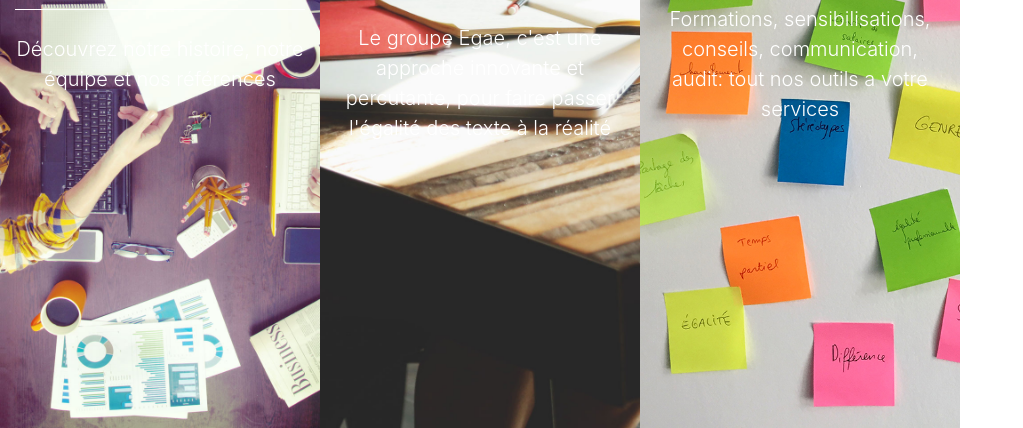
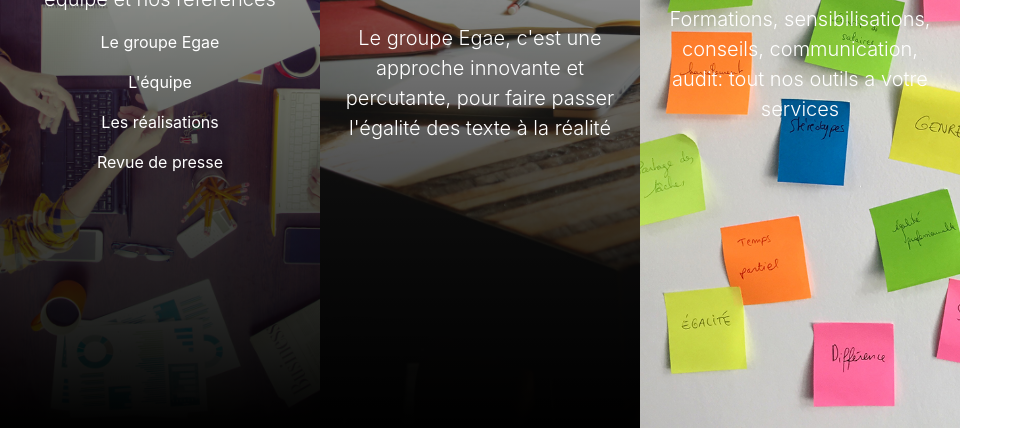
Before and after one commit to AndryRaza/Groupe_Egae, a plain HTML site: page index.html in a window 1280 px wide. Shown: the part 372-800 px from the top of the page, without its empty margins (0-1023 px from the left). Drawn offline with nearby package versions, Linux system fonts and the light colour scheme.

Commit message:
Rajout texte groupe lors du survolement

```diff
--- a/index.html
+++ b/index.html
@@ -29,7 +29,14 @@
                     <p class="lead text-center"> Découvrez notre histoire, notre équipe et nos références </p>
                 </div>
 
-
+            <!---------------------Andry------------------------------------->
+                <div class="text-center" id="hover_groupe">
+                    <p><a href="#">Le groupe Egae</a></p>
+                    <p><a href="#">L'équipe</a></p>
+                    <p><a href="#">Les réalisations</a></p>
+                    <p><a href="#">Revue de presse</a></p>
+                </div>
+            <!--------------------------------------------------------------->
             </div>
             <!------------------------------Section Andry--------------------------->
             <div class="col d-flex flex-column justify-content-center" id="approche">
@@ -41,10 +48,10 @@
                         l'égalité des texte à la réalité</p>
                 </div>
                 <div class="text-center" id="hover_approche">
-                    <p>L'approche du groupe Egae</p>
-                    <p>La participation comme méthode</p>
-                    <p>Partir des individu-e-s</p>
-                    <p>Percuter l'illusion de l'égalité</p>
+                    <p><a href="#">L'approche du groupe Egae</a></p>
+                    <p><a href="#">La participation comme méthode</a></p>
+                    <p><a href="#">Partir des individu-e-s</a></p>
+                    <p><a href="#">Percuter l'illusion de l'égalité</a></p>
                 </div>
             </div>
             <!---------------------Section solution ----------------------------------------------------->
@@ -54,7 +61,8 @@
                     <h2 class="text-center">Les solutions</h2>
                     <hr class="my-4" style="border-color : white">
 
-                    <p class="lead text-center">Formations, sensibilisations, conseils, communication, audit: tout nos outils a votre services</p>
+                    <p class="lead text-center">Formations, sensibilisations, conseils, communication, audit: tout nos
+                        outils a votre services</p>
 
 
                 </div>
--- a/style.css
+++ b/style.css
@@ -1,15 +1,20 @@
 html, body{
     height:100%;
 }
+a, a:hover{
+    text-decoration: none;
+    color:white;
+}
+
 #approche{
-    background: url('img/image-1-egae-1000x1800.jpg');
+    background: linear-gradient(transparent,rgba(0,0,0,1)),url('img/image-1-egae-1000x1800.jpg');
     background-size:cover;
 
     color:white;
     height:800px;
 }
 #groupe_egae{
-    background: url('img/image\ colonne1.jpg');
+    background: linear-gradient(transparent,rgba(0,0,0,1)),url('img/image\ colonne1.jpg');
     background-size: cover;
     height: 800px;
 }
@@ -25,3 +30,11 @@
     background: url('img/Asite_couv21.jpg');
     background-size: cover;
 }
+
+#hover_groupe{
+    display:none;
+}
+
+#groupe_egae:hover #hover_groupe{
+    display:block;
+}
```
